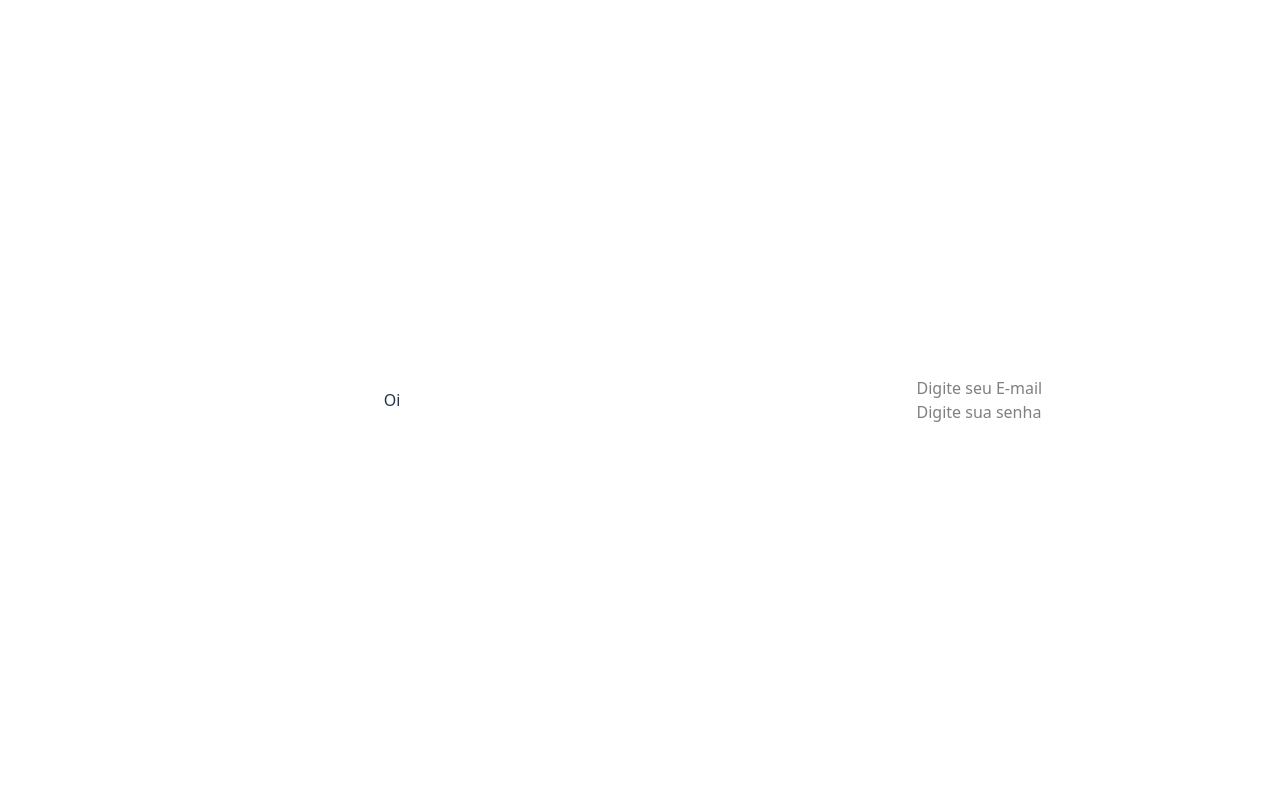
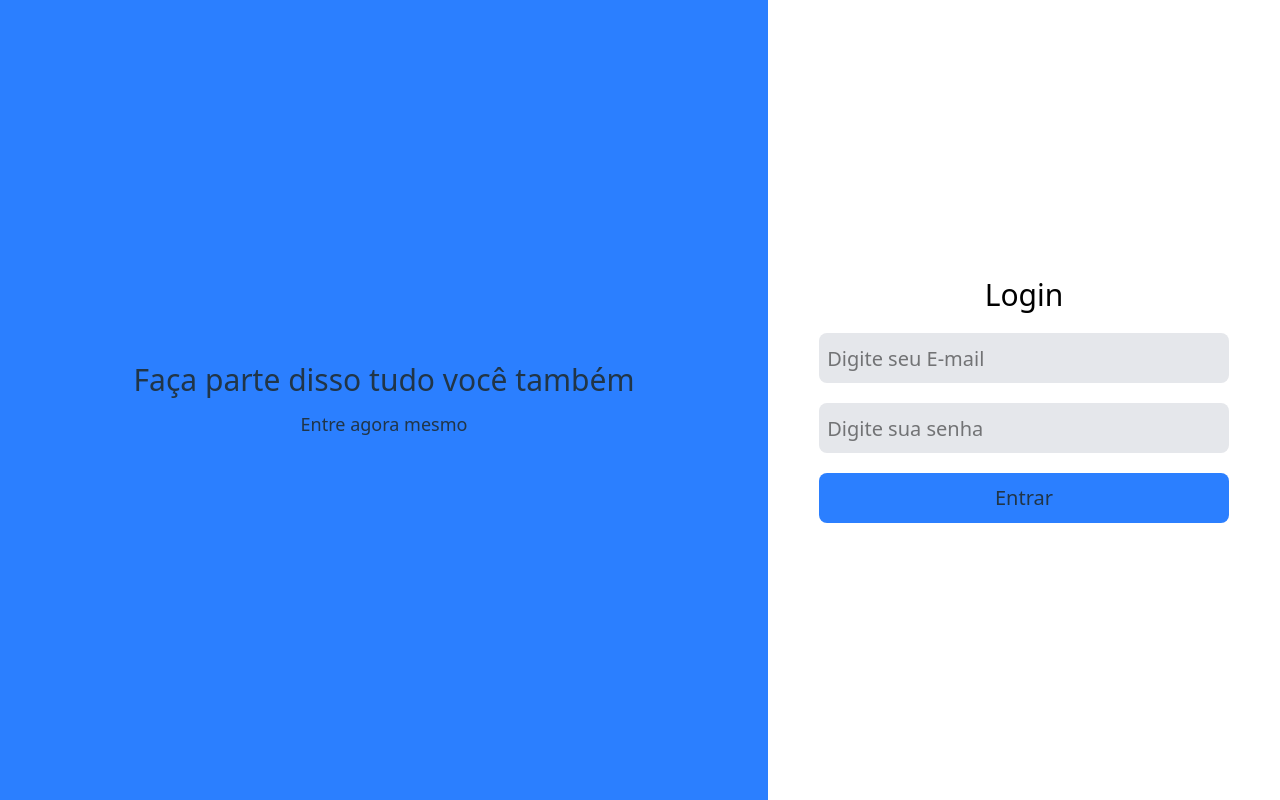
Before and after one commit to JoaoCarlosForment0/Prova-Rafael, a React (Vite) app: page /Login in a window 1280 px wide. Built offline with nearby package versions, Linux system fonts and the light colour scheme.

Commit message:
Inicialização da verificação da pagina login

```diff
--- a/src/pages/Login.jsx
+++ b/src/pages/Login.jsx
@@ -1,14 +1,56 @@
-import "../index.css"
+import { useState } from "react";
+import "../index.css";
+import { useNavigate } from "react-router-dom";
 
 const Login = () => {
+  const [email, setEmail] = useState(null);
+  const [password, setPassword] = useState(null);
+
+  const BD = { email: "Joao", password: "Joao123" };
+  const navigate = useNavigate();
+  function verificar() {
+    if (email === BD.email && password === BD.password) {
+      navigate("/Dashboard");
+    }else{
+      console.log(email, BD.email, password, BD.password)
+    }
+  }
+
   return (
     <div className="flex flex-row justify-center items-center w-screen h-screen">
-      <div className="flex flex-col justify-center items-center h-screen w-[60%] rounded-4xl m-5">
-        <h1>Oi</h1>
+      <div className="flex flex-col justify-center items-center h-screen w-[60%] bg-blue-500 gap-3">
+        <h1 className="font-medium text-3xl">
+          Faça parte disso tudo você também
+        </h1>
+        <h1 className="text-lg">Entre agora mesmo</h1>
       </div>
-      <form className="flex flex-col justify-center items-center h-screen w-[40%] bg-white">
-        <input type="text" name="email" id="email" placeholder="Digite seu E-mail" className="inputs" />
-        <input type="password" name="senha" id="senha" placeholder="Digite sua senha" className="inputs"/>
+      <form className="flex flex-col justify-center items-center h-screen w-[40%] bg-white gap-5">
+        <h1 className=" text-black text-3xl font-medium">Login</h1>
+        <input
+          type="text"
+          name="email"
+          id="email"
+          value={email}
+          onChange={(e) => {setEmail(e.target.value)}}
+          placeholder="Digite seu E-mail"
+          className="inputs focus:outline-none w-[80%] h-[50px] bg-gray-200 rounded-lg text-xl p-2"
+        />
+        <input
+          type="password"
+          name="senha"
+          id="senha"
+          placeholder="Digite sua senha"
+          value={password}
+          onChange={(e) => {setPassword(e.target.value)}}
+          className="inputs focus:outline-none w-[80%] h-[50px] bg-gray-200 rounded-lg text-xl p-2"
+        />
+        <button
+          type="button"
+          onClick={() => {verificar()}}
+          className="w-[80%] h-[50px] bg-blue-500 rounded-lg text-xl font-medium cursor-pointer"
+        >
+          Entrar
+        </button>
       </form>
     </div>
   );
```
